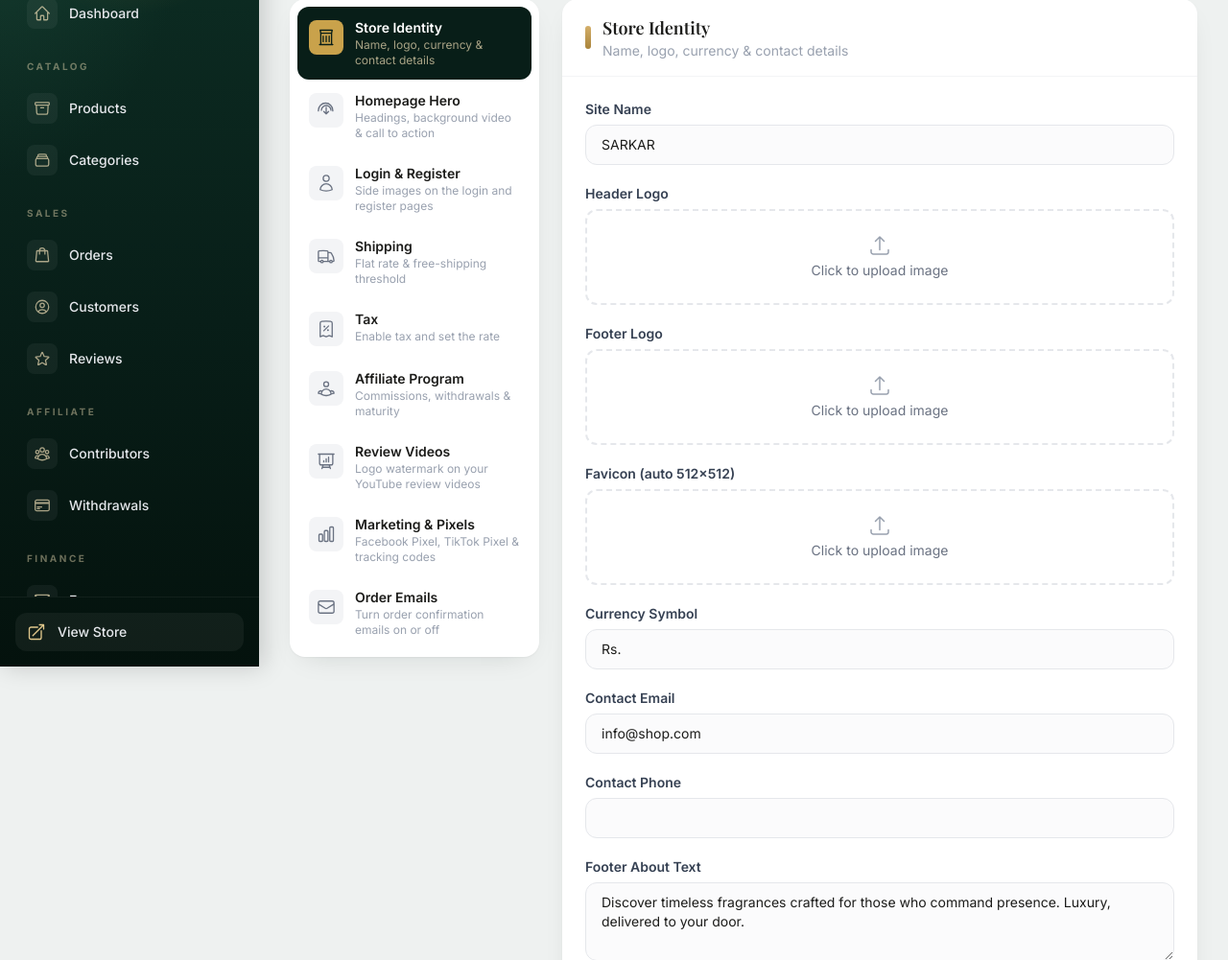
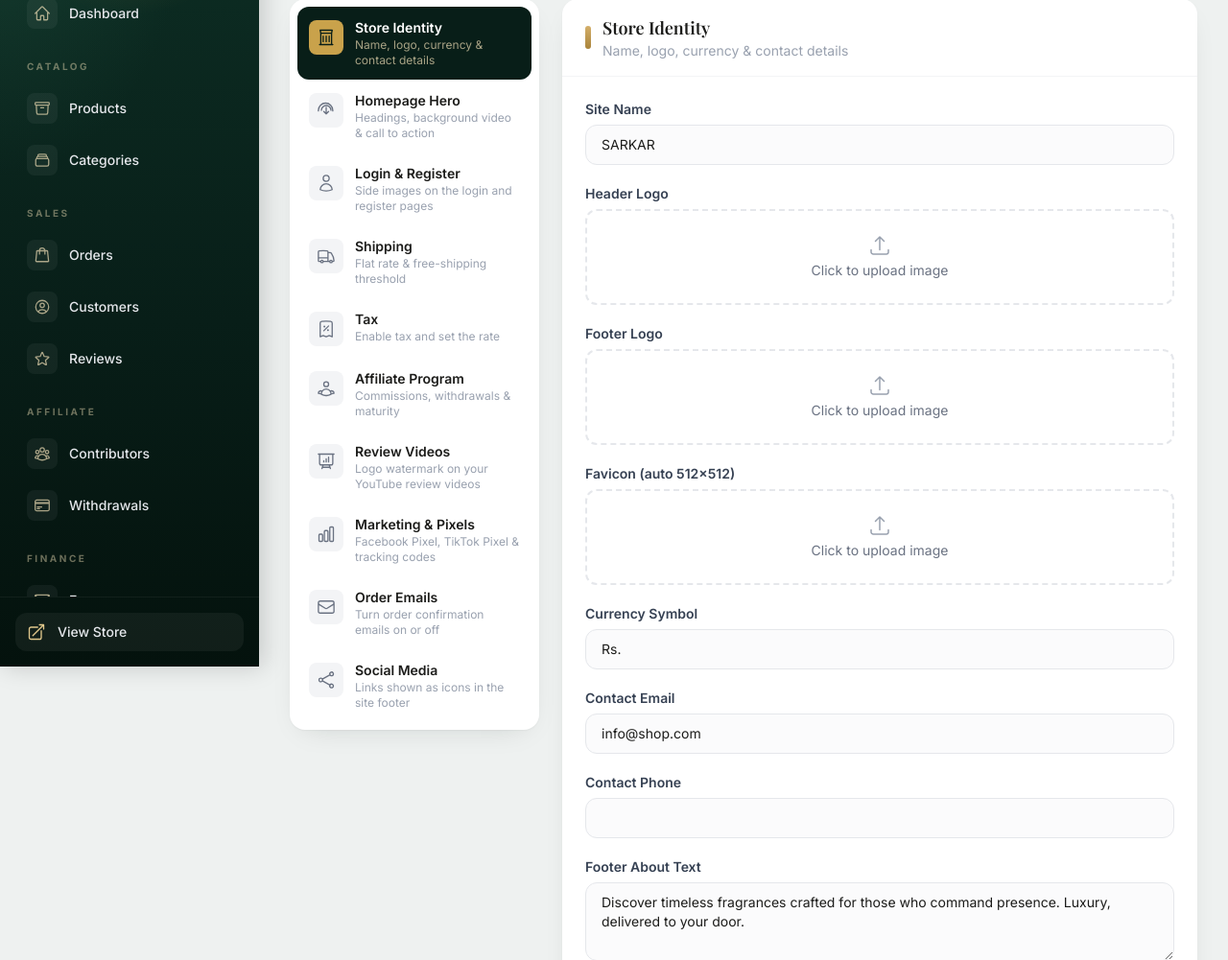
Before and after one commit to shaheryarbhatti/shopsarkarnew.com, a Laravel app: page /admin/settings in a window 1280 px wide. Shown: the part 105-1106 px from the top of the page at 96% size. Run offline with Laravel 12, Linux system fonts and the light colour scheme; a user stored in the database is signed in; data comes from the database, SQL or seed files in the repository; data that the repository does not hold is empty; style sheets or scripts are compiled from the project's sources; some libraries are stand-ins or nearby versions.

Commit message:
Footer: elegant social media icons + admin link settings
Add Facebook, Instagram, TikTok and YouTube icons to both footer variants
as circular buttons with a gold hover lift; each icon shows only when its
link is set. New "Social Media" settings group lets the admin paste each
profile URL (validated). Rebuilt Tailwind assets for the new utilities.

Co-Authored-By: Claude Opus 4.8 <noreply@anthropic.com>

```diff
--- a/app/Http/Controllers/Admin/SettingController.php
+++ b/app/Http/Controllers/Admin/SettingController.php
@@ -71,6 +71,12 @@ class SettingController extends Controller
                 'email_customer_order' => 'boolean',
                 'email_admin_order' => 'boolean',
             ],
+            'social' => [
+                'social_facebook' => 'text',
+                'social_instagram' => 'text',
+                'social_tiktok' => 'text',
+                'social_youtube' => 'text',
+            ],
         ];
     }
 
@@ -104,6 +110,10 @@ class SettingController extends Controller
             'hero_video' => ['nullable', 'file', 'mimetypes:video/mp4,video/webm', 'max:102400'],
             'youtube_watermark' => ['nullable', 'image', 'mimes:png', 'max:1024'],
             'youtube_watermark_position' => ['nullable', 'in:topLeft,topRight,bottomLeft,bottomRight'],
+            'social_facebook' => ['nullable', 'url', 'max:255'],
+            'social_instagram' => ['nullable', 'url', 'max:255'],
+            'social_tiktok' => ['nullable', 'url', 'max:255'],
+            'social_youtube' => ['nullable', 'url', 'max:255'],
         ], [
             'youtube_watermark.mimes' => 'The watermark must be a transparent PNG image.',
             'youtube_watermark.max' => 'The watermark PNG must be 1 MB or smaller (YouTube limit).',
--- a/resources/views/admin/settings/edit.blade.php
+++ b/resources/views/admin/settings/edit.blade.php
@@ -11,6 +11,7 @@
             'reviews'   => ['Review Videos', 'Logo watermark on your YouTube review videos', 'M3.75 3v11.25A2.25 2.25 0 0 0 6 16.5h2.25M3.75 3h-1.5m1.5 0h16.5m0 0h1.5m-1.5 0v11.25A2.25 2.25 0 0 1 18 16.5h-2.25m-7.5 0h7.5m-7.5 0-1 3m8.5-3 1 3m0 0 .5 1.5m-.5-1.5h-9.5m0 0-.5 1.5M9 11.25v1.5M12 9v3.75m3-6v6'],
             'marketing' => ['Marketing & Pixels', 'Facebook Pixel, TikTok Pixel & tracking codes', 'M3 13.125C3 12.504 3.504 12 4.125 12h2.25c.621 0 1.125.504 1.125 1.125v6.75C7.5 20.496 6.996 21 6.375 21h-2.25A1.125 1.125 0 0 1 3 19.875v-6.75ZM9.75 8.625c0-.621.504-1.125 1.125-1.125h2.25c.621 0 1.125.504 1.125 1.125v11.25c0 .621-.504 1.125-1.125 1.125h-2.25a1.125 1.125 0 0 1-1.125-1.125V8.625ZM16.5 4.125c0-.621.504-1.125 1.125-1.125h2.25C20.496 3 21 3.504 21 4.125v15.75c0 .621-.504 1.125-1.125 1.125h-2.25a1.125 1.125 0 0 1-1.125-1.125V4.125Z'],
             'emails'    => ['Order Emails', 'Turn order confirmation emails on or off', 'M21.75 6.75v10.5a2.25 2.25 0 0 1-2.25 2.25h-15a2.25 2.25 0 0 1-2.25-2.25V6.75m19.5 0A2.25 2.25 0 0 0 19.5 4.5h-15a2.25 2.25 0 0 0-2.25 2.25m19.5 0v.243a2.25 2.25 0 0 1-1.07 1.916l-7.5 4.615a2.25 2.25 0 0 1-2.36 0L3.32 8.91a2.25 2.25 0 0 1-1.07-1.916V6.75'],
+            'social'    => ['Social Media', 'Links shown as icons in the site footer', 'M7.217 10.907a2.25 2.25 0 1 0 0 2.186m0-2.186c.18.324.283.696.283 1.093s-.103.77-.283 1.093m0-2.186 9.566-5.314m-9.566 7.5 9.566 5.314m0 0a2.25 2.25 0 1 0 3.935 2.186 2.25 2.25 0 0 0-3.935-2.186Zm0-12.814a2.25 2.25 0 1 0 3.933-2.185 2.25 2.25 0 0 0-3.933 2.185Z'],
         ];
         $labels = [
             'site_name'=>'Site Name','site_logo'=>'Header Logo','footer_logo'=>'Footer Logo','favicon'=>'Favicon (auto 512×512)','currency_symbol'=>'Currency Symbol',
@@ -29,6 +30,7 @@
             'youtube_watermark'=>'Watermark Logo (transparent PNG, ≤1MB)','youtube_watermark_position'=>'Watermark Corner',
             'facebook_pixel_id'=>'Facebook Pixel ID','tiktok_pixel_id'=>'TikTok Pixel ID','custom_head_code'=>'Custom Head Code (advanced)',
             'email_customer_order'=>'Send order confirmation to customer','email_admin_order'=>'Send new-order alert to admin',
+            'social_facebook'=>'Facebook Page URL','social_instagram'=>'Instagram Profile URL','social_tiktok'=>'TikTok Profile URL','social_youtube'=>'YouTube Channel URL',
         ];
     @endphp
 
@@ -77,6 +79,15 @@
                         <svg class="mt-0.5 h-5 w-5 flex-shrink-0 text-gold-500" fill="none" stroke="currentColor" stroke-width="1.7" viewBox="0 0 24 24"><path stroke-linecap="round" stroke-linejoin="round" d="M11.25 11.25l.041-.02a.75.75 0 0 1 1.063.852l-.708 2.836a.75.75 0 0 0 1.063.853l.041-.021M21 12a9 9 0 1 1-18 0 9 9 0 0 1 18 0Zm-9-3.75h.008v.008H12V8.25Z"/></svg>
                         <span>
                             Just paste your <strong>Pixel ID</strong> (e.g. <code class="rounded bg-white px-1">1234567890</code>) — the full tracking script is generated and loaded automatically in the site header on every page. Leave a field empty to disable it.
+                        </span>
+                    </div>
+                @endif
+
+                @if($group === 'social')
+                    <div class="flex items-start gap-3 rounded-xl border border-gold-200 bg-gold-50/60 p-4 text-sm text-gray-600">
+                        <svg class="mt-0.5 h-5 w-5 flex-shrink-0 text-gold-500" fill="none" stroke="currentColor" stroke-width="1.7" viewBox="0 0 24 24"><path stroke-linecap="round" stroke-linejoin="round" d="M11.25 11.25l.041-.02a.75.75 0 0 1 1.063.852l-.708 2.836a.75.75 0 0 0 1.063.853l.041-.021M21 12a9 9 0 1 1-18 0 9 9 0 0 1 18 0Zm-9-3.75h.008v.008H12V8.25Z"/></svg>
+                        <span>
+                            Paste the <strong>full URL</strong> of each profile (e.g. <code class="rounded bg-white px-1">https://facebook.com/yourpage</code>). Each one you fill shows as an <strong>elegant icon</strong> in the site footer. Leave a field empty to hide that icon.
                         </span>
                     </div>
                 @endif
@@ -130,6 +141,10 @@
                                 <span class="text-sm text-gray-600" x-text="on ? 'Enabled' : 'Disabled'"></span>
                             </label>
 
+                        @elseif(str_starts_with($key, 'social_'))
+                            @php $ph = ['social_facebook'=>'https://facebook.com/yourpage','social_instagram'=>'https://instagram.com/yourhandle','social_tiktok'=>'https://tiktok.com/@yourhandle','social_youtube'=>'https://youtube.com/@yourchannel'][$key] ?? 'https://'; @endphp
+                            <input type="url" name="{{ $key }}" class="input max-w-lg" value="{{ $values[$key] ?? '' }}" placeholder="{{ $ph }}">
+
                         @elseif($type === 'textarea')
                             <textarea name="{{ $key }}" rows="3" class="input {{ str_contains($key,'_ur') ? 'urdu' : '' }}">{{ $values[$key] ?? '' }}</textarea>
 
```
Also changed, not shown: resources/views/components/site-footer.blade.php (+34 -0 lines), 3 other files.
